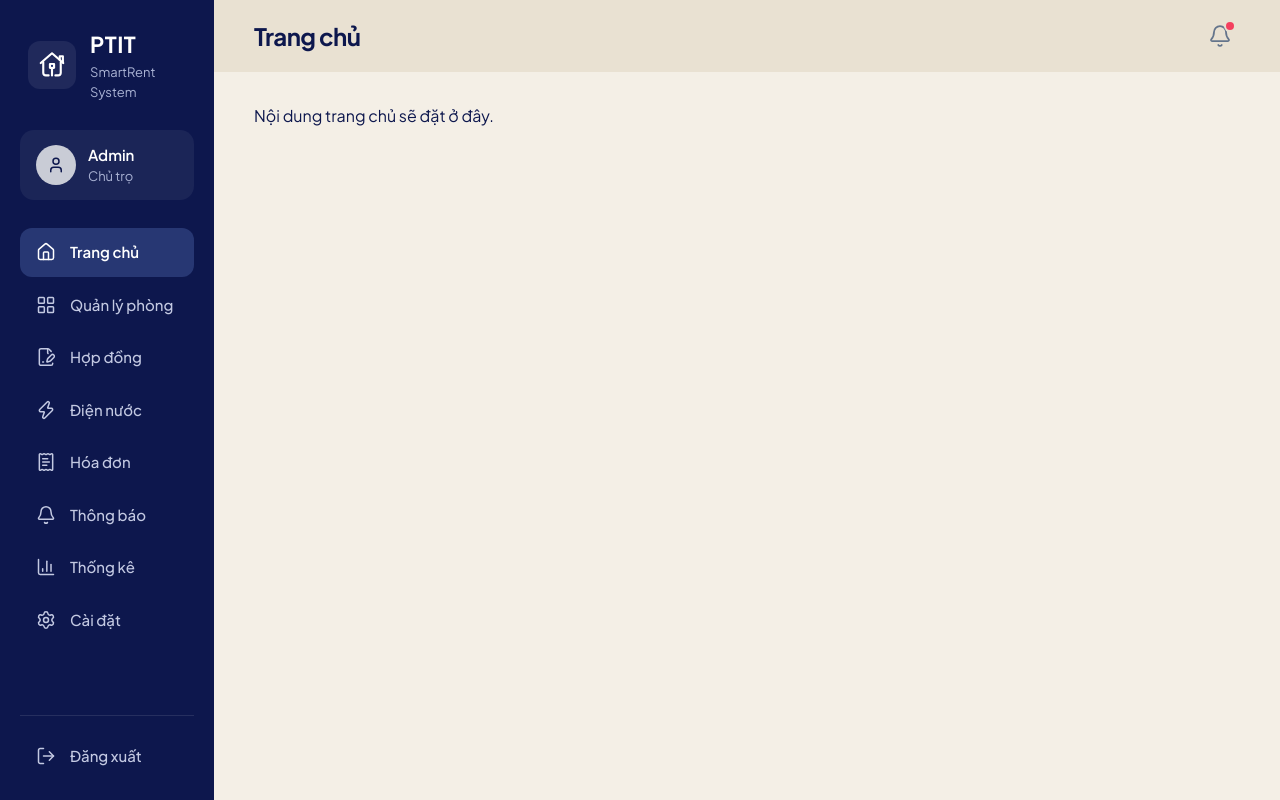
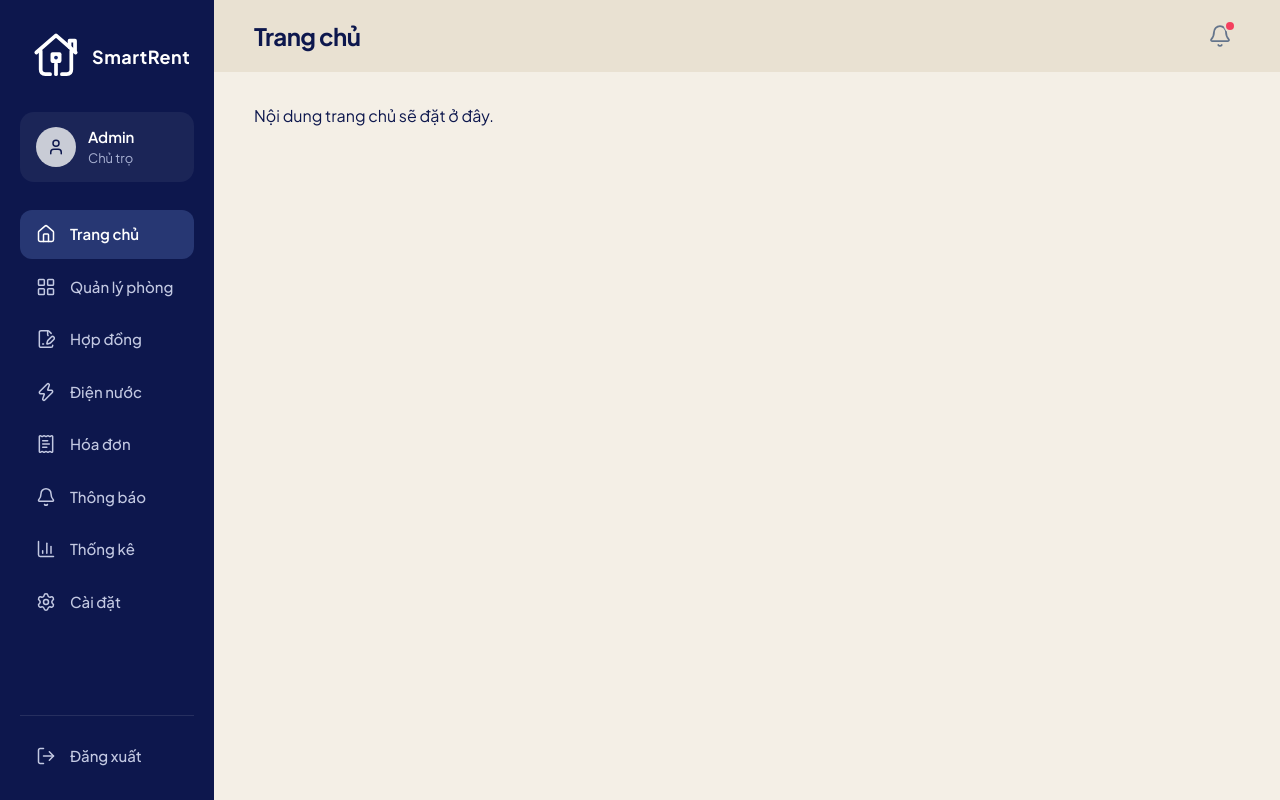
Before and after one commit to Phamhung572007/BTL_web_quan_ly_phong_tro, a React (Vite) app in the folder frontend/: page / in a window 1280 px wide. Built offline with nearby package versions, Linux system fonts and the light colour scheme.

Commit message:
sửa logo

```diff
--- a/frontend/src/components/Sidebar.css
+++ b/frontend/src/components/Sidebar.css
@@ -14,24 +14,24 @@
 .sidebar-brand {
   display: flex;
   align-items: center;
-  gap: 14px;
+  gap: 8px;
   padding: 0 8px;
   margin-bottom: 28px;
 }
 
 .sidebar-logo-img {
-  width: 48px;
-  height: 48px;
-  padding: 8px;
-  border-radius: 12px;
-  background: rgba(255, 255, 255, 0.08);
+  width: 56px;
+  height: 56px;
+  padding: 0;
+  background: none;
+  border-radius: 0;
   object-fit: contain;
   flex-shrink: 0;
 }
 
 .sidebar-brand strong {
   display: block;
-  font-size: 22px;
+  font-size: 18px;
   font-weight: 700;
   letter-spacing: 0.5px;
 }
--- a/frontend/src/components/Sidebar.jsx
+++ b/frontend/src/components/Sidebar.jsx
@@ -25,11 +25,8 @@ export default function Sidebar() {
   return (
     <aside className="sidebar">
       <div className="sidebar-brand">
-        <img src={logo} alt="PTIT" className="sidebar-logo-img" />
-        <div>
-          <strong>PTIT</strong>
-          <span>SmartRent System</span>
-        </div>
+        <img src={logo} alt="SmartRent" className="sidebar-logo-img" />
+        <strong>SmartRent</strong>
       </div>
 
       <div className="sidebar-profile">
```
